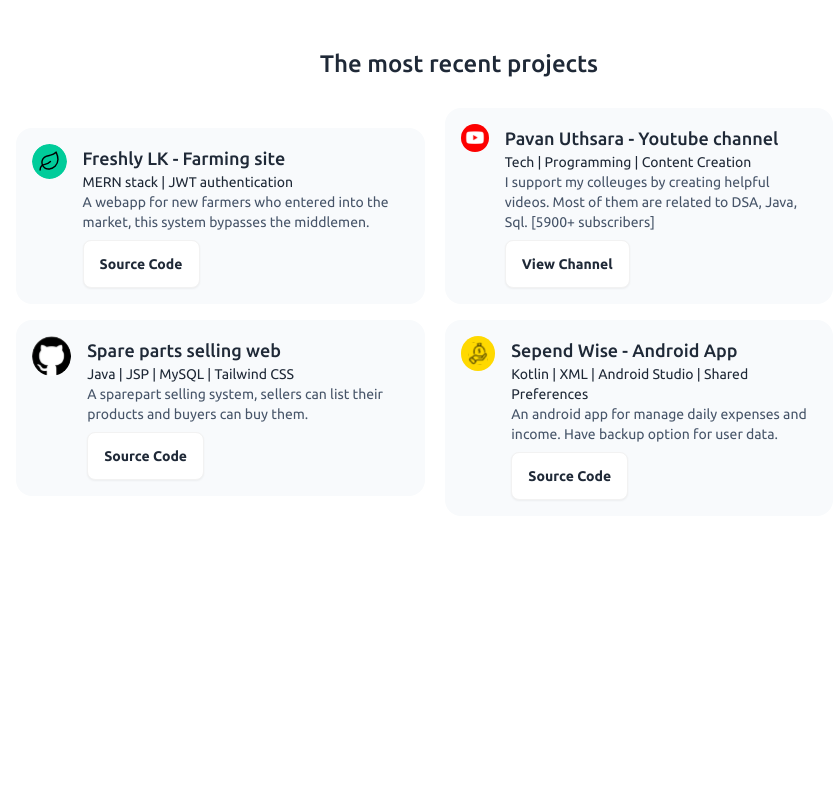
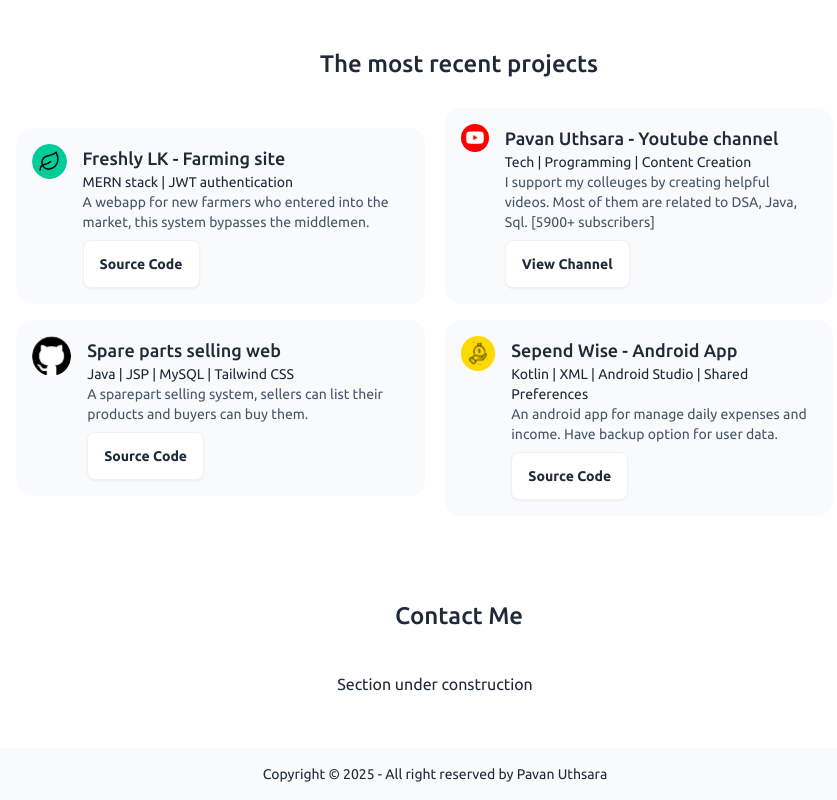
Before and after one commit to pavanuthsara/pavan-uthsara-portfolio, a React (Vite) app: page / in a window 1280 px wide. Shown: the part 424-1224 px from the top of the page, without its empty margins (205-1042 px from the left). Before the commit the page ends 972 px from the top, so only its background shows below. Built offline with nearby package versions, Linux system fonts and the light colour scheme.

Commit message:
feature/contact contact-section v1.0

```diff
--- a/index.html
+++ b/index.html
@@ -2,9 +2,9 @@
 <html lang="en">
   <head>
     <meta charset="UTF-8" />
-    <link rel="icon" type="image/svg+xml" href="/vite.svg" />
+    <link rel="icon" type="image/svg+xml" href="/img/pavan_picture.svg" />
     <meta name="viewport" content="width=device-width, initial-scale=1.0" />
-    <title>Vite + React</title>
+    <title>Pavan Uthsara</title>
 
     <link rel="preconnect" href="https://fonts.googleapis.com" />
     <link rel="preconnect" href="https://fonts.gstatic.com" crossorigin />
--- /dev/null
+++ b/src/components/ContactMe.jsx
@@ -0,0 +1,18 @@
+import React from "react";
+
+import { Construction } from "lucide-react";
+
+const ContactMe = () => {
+  return (
+    <>
+      <div className="mt-4 pt-6">
+        <div className="text-center my-3">
+          <p className="pl-12 text-2xl font-medium ">Contact Me</p>
+          <p className="py-10">Section under construction </p>
+        </div>
+      </div>
+    </>
+  );
+};
+
+export default ContactMe;
--- /dev/null
+++ b/src/components/Footer.jsx
@@ -0,0 +1,15 @@
+import React from "react";
+
+const Footer = () => {
+  return (
+    <footer className="footer sm:footer-horizontal footer-center bg-slate-50 text-base-content p-4">
+      <aside>
+        <p>
+          Copyright © {new Date().getFullYear()} - All right reserved by Pavan Uthsara
+        </p>
+      </aside>
+    </footer>
+  );
+};
+
+export default Footer;
--- a/src/pages/HomePage.jsx
+++ b/src/pages/HomePage.jsx
@@ -3,6 +3,8 @@ import React from "react";
 import NavBar from "../components/NavBar";
 import Hero from "../components/Hero";
 import Projects from "../components/Projects";
+import ContactMe from "../components/ContactMe";
+import Footer from "../components/Footer";
 
 const HomePage = () => {
   return (
@@ -11,6 +13,8 @@ const HomePage = () => {
         <NavBar />
         <Hero />
         <Projects />
+        <ContactMe />
+        <Footer />
       </div>
     </>
   );
```
